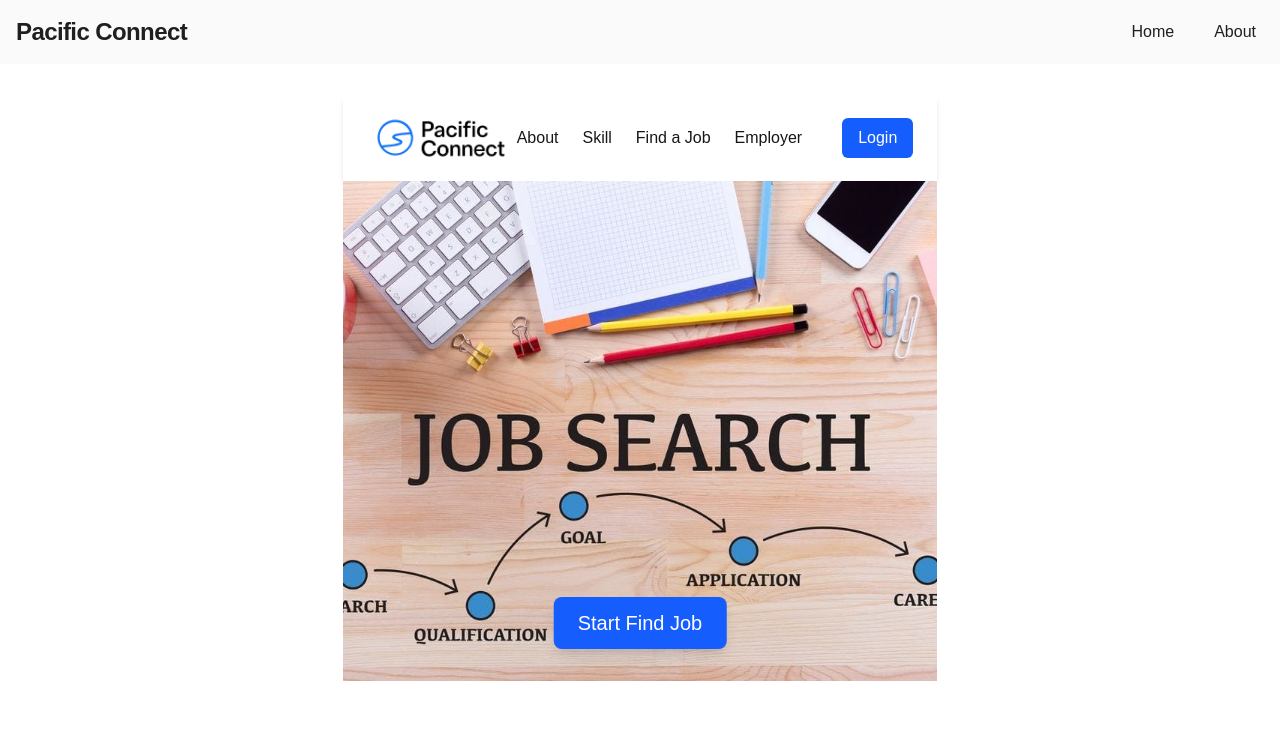
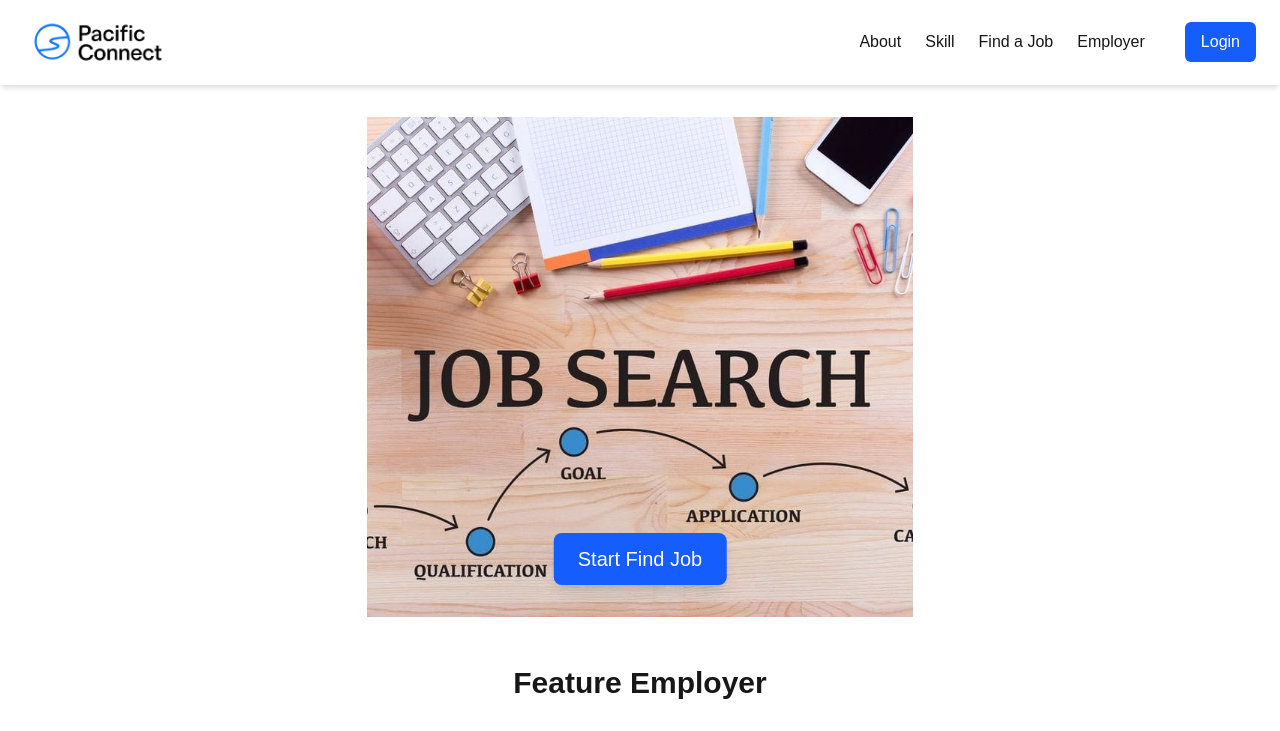
Before and after one commit to Pacific-Connect/pcvcf, a Next.js app: page / in a window 1280 px wide. Shown: the top 731 px of the page. Built offline with nearby package versions, Linux system fonts and the light colour scheme.

Commit message:
Refactor layout and page components to enhance header structure and improve code organization

```diff
--- a/app/layout.tsx
+++ b/app/layout.tsx
@@ -1,6 +1,7 @@
 // app/layout.tsx
 import Link from "next/link";
 import "./globals.css";
+import Image from "next/image";
 
 export const metadata = {
   title: "Pacific Connect Career Fair",
@@ -10,38 +11,35 @@ export const metadata = {
   },
 };
 
-export default function RootLayout({ children }: { children: React.ReactNode }) {
+export default function RootLayout({
+  children,
+}: {
+  children: React.ReactNode;
+}) {
   return (
     <html lang="en">
       <body className="font-sans bg-white text-gray-900 flex flex-col min-h-screen">
-        <header className="bg-background text-primary">
-          <div className="max-w-7xl mx-auto px-4 py-4 flex items-center justify-between">
-            <Link href="/" className="text-2xl font-bold tracking-tight hover:opacity-90">
-              Pacific Connect
-            </Link>
-            <nav className="space-x-6 text-sm sm:text-base">
-              <Link
-                href="/"
-                className="relative px-2 py-1 transition duration-200 hover:text-blue-600 after:absolute after:left-0 after:bottom-0 after:h-0.5 after:w-0 after:bg-blue-600 after:transition-all after:duration-300 hover:after:w-full"
-              >
-                Home
-              </Link>
-
-              <Link
-                href="/about"
-                className="relative px-2 py-1 transition duration-200 hover:text-blue-600 after:absolute after:left-0 after:bottom-0 after:h-0.5 after:w-0 after:bg-blue-600 after:transition-all after:duration-300 hover:after:w-full"
-              >
-                About
-              </Link>            </nav>
+        {/* HEADER */}
+        <header className="flex justify-between items-center px-6 py-4 bg-white shadow-md">
+          <Image src="/mainlogo.png" alt="Logo" width={150} height={100} />
+          <div className="flex items-center">
+            <nav className="flex items-center space-x-6">
+              <Link href="#about">About</Link>
+              <Link href="#skills">Skill</Link>
+              <Link href="#find-job">Find a Job</Link>
+              <Link href="#employer">Employer</Link>
+              <button className="ml-4 px-4 py-2 bg-blue-600 text-white rounded-md hover:bg-blue-700">
+                Login
+              </button>
+            </nav>
           </div>
         </header>
 
         {/* Main takes up remaining space */}
-        <main className="flex-1 max-w-7xl mx-auto px-4 py-8">
-          {children}
-        </main>
+        <main className="flex-1 max-w-7xl mx-auto px-4 py-8">{children}</main>
 
-        <footer className="bg-gray-100 text-center p-4 text-sm text-gray-600">
+        {/* FOOTER */}
+        <footer className="bg-gray-800 text-white text-center py-4">
           &copy; {new Date().getFullYear()} Pacific Connect
         </footer>
       </body>
--- a/app/page.tsx
+++ b/app/page.tsx
@@ -54,22 +54,6 @@ export default function HomePage() {
 
   return (
     <div className="flex flex-col min-h-screen">
-      {/* HEADER */}
-      <header className="flex justify-between items-center px-6 py-4 bg-white shadow-md">
-        <Image src="/mainlogo.png" alt="Logo" width={150} height={100} />
-        <div className="flex items-center">
-          <nav className="flex items-center space-x-6">
-            <Link href="#about">About</Link>
-            <Link href="#skills">Skill</Link>
-            <Link href="#find-job">Find a Job</Link>
-            <Link href="#employer">Employer</Link>
-            <button className="ml-4 px-4 py-2 bg-blue-600 text-white rounded-md hover:bg-blue-700">
-              Login
-            </button>
-          </nav>
-        </div>
-      </header>
-
       {/* BODY */}
       <main className="flex-1 bg-gray-100">
         <div className="relative w-full h-[500px]">
@@ -115,11 +99,6 @@ export default function HomePage() {
           ))}
         </div>
       </section>
-
-      {/* FOOTER */}
-      <footer className="bg-gray-800 text-white text-center py-4">
-        © pcvcf 2025
-      </footer>
     </div>
   );
 }
```
